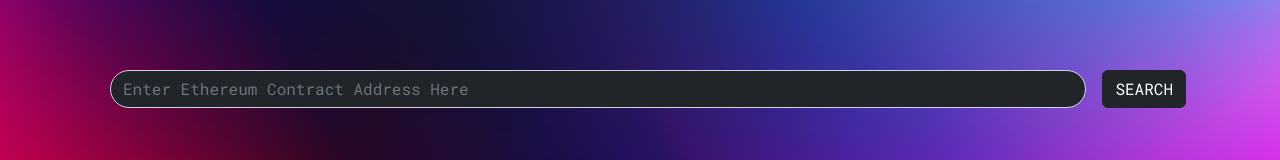
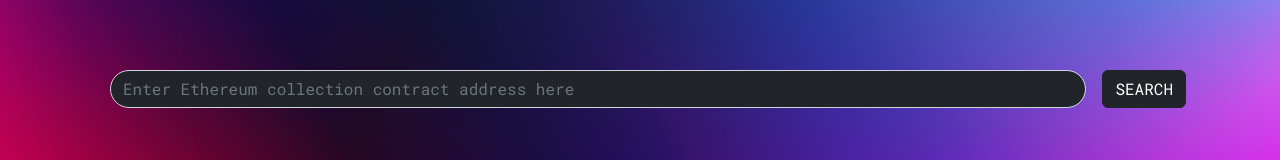
Before and after one commit to rachjiang/NFT-Mosaic, a React (Create React App) app in the folder client/: page / in a window 1280 px wide. Shown: the part 293-453 px from the top of the page. Built offline with nearby package versions, Linux system fonts and the light colour scheme.

Commit message:
updated input for placeholder for clarity

```diff
--- a/client/src/components/Collections.js
+++ b/client/src/components/Collections.js
@@ -46,7 +46,7 @@ const Collections = () => {
       <div className='container'>
         <h1 className='font-effect-neon'>NIFTY GALLERY</h1>
         <form className='text-center d-flex' onSubmit={handleSubmit}>
-            <input type='text' className='form-control text-white bg-dark mx-3 rounded-pill' placeholder='Enter Ethereum Contract Address Here' value={address} onChange={(event) => setAddress(event.target.value)}/>
+            <input type='text' className='form-control text-white bg-dark mx-3 rounded-pill' placeholder='Enter Ethereum collection contract address here' value={address} onChange={(event) => setAddress(event.target.value)}/>
           <button type='submit' className='btn btn-dark'>SEARCH</button>
         </form>
       </div>
```
